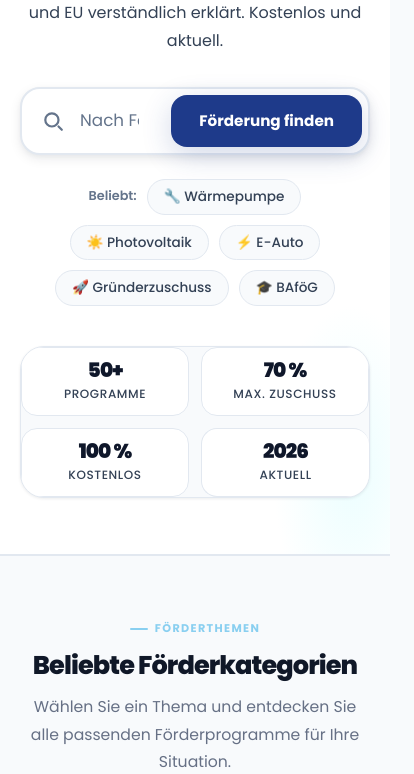
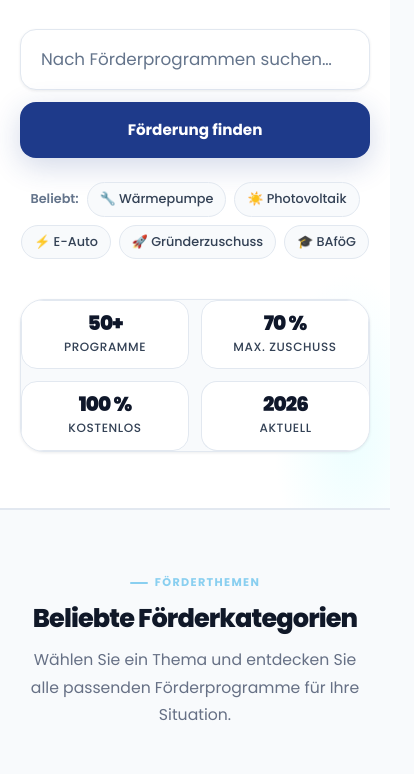
Before and after one commit to yedomanyes/foerdercheckplus.de, a website: page index.html.html in a window 390 px wide. Shown: the part 347-1121 px from the top of the page, 414 px wide, since content can reach past the window. Drawn offline with Linux system fonts and the light colour scheme.

Commit message:
Add files via upload

```diff
--- a/header.js
+++ b/header.js
@@ -163,9 +163,9 @@
 <nav class="site-nav">
   <div class="site-nav__wrap">
     <div class="site-nav__left">
-        <a href="index.html" class="site-nav__logo">FoerdercheckPlus</a>
+        <a href="/" class="site-nav__logo">FoerdercheckPlus</a>
         <div class="site-nav__links">
-            <a href="index.html" class="site-nav__link" data-page="index.html">Startseite</a>
+            <a href="/" class="site-nav__link" data-page="index.html">Startseite</a>
             <a href="foerderungen.html" class="site-nav__link" data-page="foerderungen.html">Programme</a>
             <a href="foerderungen.html?kat=energie" class="site-nav__link">Energie</a>
             <a href="foerderungen.html?kat=business" class="site-nav__link">Gründen</a>
@@ -191,7 +191,7 @@
 
 <div class="mobile-menu" id="mobile-menu-overlay">
   <div class="mobile-menu__content">
-    <a href="index.html" class="mobile-menu__link" data-page="index.html">Startseite</a>
+    <a href="/" class="mobile-menu__link" data-page="index.html">Startseite</a>
     <a href="foerderungen.html" class="mobile-menu__link" data-page="foerderungen.html">Alle Programme</a>
     <a href="foerderungen.html?kat=energie" class="mobile-menu__link">Energie & Haus</a>
     <a href="foerderungen.html?kat=business" class="mobile-menu__link">Gründung</a>
--- a/index.css
+++ b/index.css
@@ -1,7 +1,16 @@
 @import url('https://fonts.googleapis.com/css2?family=Poppins:wght@300;400;500;600;700;800;900&display=swap');
 
-html {
+html, body {
   scroll-behavior: smooth;
+  overflow-x: hidden;
+  width: 100%;
+  position: relative;
+  margin: 0;
+  padding: 0;
+}
+
+* {
+  box-sizing: border-box;
 }
 
 /* -- Tokens ------------------------------------------------ */
@@ -2337,10 +2346,10 @@ button:focus-visible {
   max-width: 640px;
   margin: 0 auto 1.5rem;
   background: var(--surface);
-  border: 2px solid var(--border);
+  border: 1px solid var(--border);
   border-radius: var(--r-xl);
   box-shadow: var(--shadow-md);
-  padding: 6px 6px 6px 20px;
+  padding: 4px;
   transition: border-color var(--t), box-shadow var(--t);
 }
 
@@ -2352,8 +2361,9 @@ button:focus-visible {
 .hp-hero__search svg {
   color: var(--text-3);
   flex-shrink: 0;
-  width: 22px;
-  height: 22px;
+  width: 20px;
+  height: 20px;
+  margin-left: 16px;
 }
 
 .hp-hero__search input {
@@ -3219,6 +3229,34 @@ button:focus-visible {
 }
 
 @media(max-width:600px) {
+  .hp-hero__search {
+    flex-direction: column;
+    background: transparent;
+    border: none;
+    box-shadow: none;
+    padding: 0;
+    gap: 12px;
+  }
+
+  .hp-hero__search svg {
+    display: none;
+  }
+
+  .hp-hero__search input {
+    width: 100%;
+    background: var(--surface);
+    border: 1px solid var(--border);
+    border-radius: 16px;
+    padding: 16px 20px;
+    box-shadow: var(--shadow-sm);
+  }
+
+  .hp-hero__search-btn {
+    width: 100%;
+    padding: 16px;
+    border-radius: 16px;
+  }
+
   .hp-cats {
     grid-template-columns: repeat(2, 1fr);
     gap: 12px;
@@ -3263,11 +3301,23 @@ button:focus-visible {
 }
 
 @media(max-width:400px) {
+    .hp-hero {
+        padding-top: 40px;
+    }
     .hp-hero__stat {
         padding: 12px;
     }
     .hp-hero__stat-n { font-size: 1.25rem; }
-    .hp-hero__h1 { font-size: 1.9rem; }
+    .hp-hero__h1 { font-size: 1.85rem; }
+    .hp-hero__sub { font-size: 0.95rem; }
+
+    .hp-hero__tags {
+        gap: 8px;
+    }
+    .hp-hero__tag {
+        font-size: 0.8rem;
+        padding: 6px 12px;
+    }
 }
 
 /* ---------- EXPLORER REDESIGN (Alle Programme) ---------- */
--- a/index.html.html
+++ b/index.html.html
@@ -24,6 +24,7 @@
   </script>
 
   <link rel="stylesheet" href="index.css">
+  <meta name="coinzilla" content="alf1eca8ee3a6f7a4e989552e3eac1d6" />
 </head>
 
 <body>
```
